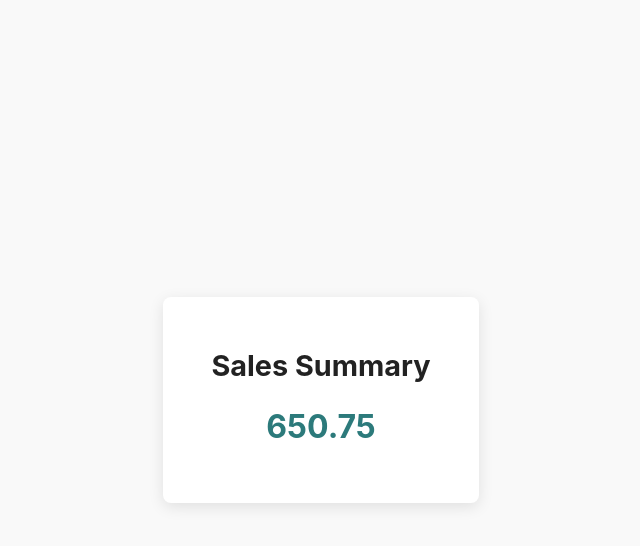
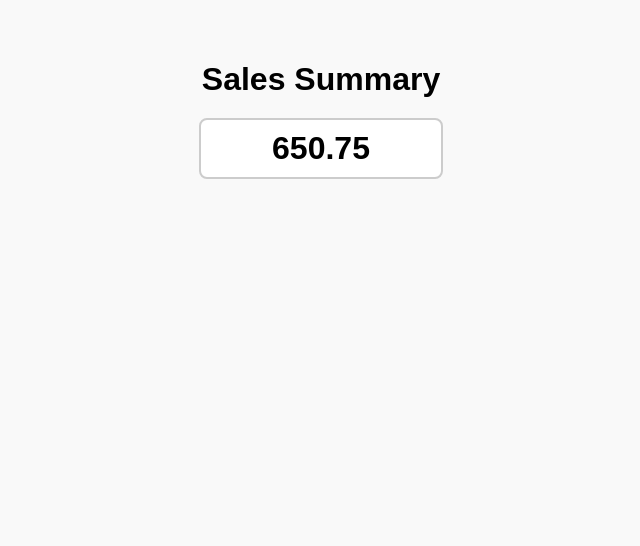
Before and after one commit to V47VANSH/sales-report-a8b3d, a plain HTML site: page index.html in a window 1280 px wide. Shown: the whole page, without its empty margins (319-959 px from the left). Drawn offline with Linux system fonts and the light colour scheme.

Commit message:
Round 1: Create a single-page site that processes an attach

```diff
--- a/index.html
+++ b/index.html
@@ -1,140 +1,89 @@
 <!DOCTYPE html>
 <html lang="en">
 <head>
-  <meta charset="UTF-8" />
-  <meta name="viewport" content="width=device-width, initial-scale=1" />
+<meta charset="UTF-8">
+<meta name="viewport" content="width=device-width, initial-scale=1.0">
 <title>Sales Summary</title>
 <style>
-    /* Reset some default styles */
-    body, html {
-      margin: 0;
-      padding: 0;
-      font-family: -apple-system, BlinkMacSystemFont, 'Segoe UI', Roboto, Oxygen,
-        Ubuntu, Cantarell, 'Open Sans', 'Helvetica Neue', sans-serif;
+  body {
+    font-family: Arial, sans-serif;
+    margin: 40px;
     background-color: #f9f9f9;
-      color: #333;
     display: flex;
-      justify-content: center;
+    flex-direction: column;
     align-items: center;
-      height: 100vh;
-    }
-
-    .container {
-      background: #fff;
-      padding: 2rem 3rem;
-      box-shadow: 0 4px 15px rgba(0,0,0,0.1);
-      border-radius: 8px;
-      max-width: 400px;
-      width: 90%;
-      text-align: center;
-    }
-
-    h1 {
-      margin-bottom: 1.5rem;
-      font-weight: 700;
-      font-size: 1.8rem;
-      color: #222;
-    }
-
-    #total-sales {
-      font-size: 2rem;
-      font-weight: 700;
-      color: #2c7a7b;
-      margin-bottom: 1.5rem;
-      min-height: 2.5rem;
-      /* to preserve space if empty initially */
-    }
-
-    /* Responsive for smaller screens */
-    @media (max-width: 400px) {
-      .container {
-        padding: 1.5rem 1.5rem;
   }
   h1 {
-        font-size: 1.5rem;
+    margin-bottom: 20px;
   }
   #total-sales {
-        font-size: 1.5rem;
-      }
+    font-size: 2em;
+    font-weight: bold;
+    padding: 10px 20px;
+    background-color: #fff;
+    border: 2px solid #ccc;
+    border-radius: 8px;
+    min-width: 200px;
+    text-align: center;
   }
 </style>
 </head>
 <body>
-  <div class="container">
 <h1>Sales Summary</h1>
 <div id="total-sales">Loading...</div>
-  </div>
-
 <script>
-    // Base64 encoded CSV content from the attachment
-    const base64CSV = "cHJvZHVjdCxzYWxlcwpBcHAyMCwxNTAuNTAKQmFuYW5hLDIwMC4yNQpDaGVycnksMzAw";
-
-    // Function to decode base64 to string
-    function base64Decode(base64) {
+// Function to decode base64 string to text
+function base64ToText(base64) {
   try {
-        // atob returns a string decoded from base64
-        return decodeURIComponent(Array.prototype.map.call(atob(base64), function(c) {
-          return '%' + ('00' + c.charCodeAt(0).toString(16)).slice(-2);
-        }).join(''));
+    return decodeURIComponent(escape(atob(base64)));
   } catch (e) {
-        // fallback if decodeURIComponent fails (shouldn't happen here)
+    // Fallback for older browsers
     return atob(base64);
   }
 }
 
-    // Parse CSV text to array of objects
+// Function to parse CSV data into an array of objects
 function parseCSV(csvText) {
   const lines = csvText.trim().split('\n');
-      if (lines.length < 2) return [];
-
   const headers = lines[0].split(',');
-      const data = [];
-
-      for(let i = 1; i < lines.length; i++) {
-        const row = lines[i].split(',');
+  const data = lines.slice(1).map(line => {
+    const values = line.split(',');
     const obj = {};
-        for(let j = 0; j < headers.length; j++) {
-          obj[headers[j]] = row[j];
-        }
-        data.push(obj);
-      }
+    headers.forEach((header, index) => {
+      obj[header.trim().toLowerCase()] = values[index].trim();
+    });
+    return obj;
+  });
   return data;
 }
 
-    // Main function to process CSV and update total sales
-    function processSalesData() {
-      try {
-        const csvText = base64Decode(base64CSV);
-        const records = parseCSV(csvText);
-
-        let total = 0;
-
-        for(const record of records) {
-          // Parse sales value as float
-          const salesVal = parseFloat(record.sales);
-          if (!isNaN(salesVal)) {
-            total += salesVal;
-          }
+// Main function to process the CSV and update total
+function processCSVData(csvBase64) {
+  const csvText = base64ToText(csvBase64);
+  const data = parseCSV(csvText);
+  // Calculate sum of 'sales' column
+  const total = data.reduce((sum, item) => {
+    const salesValue = parseFloat(item['sales']);
+    return sum + (isNaN(salesValue) ? 0 : salesValue);
+  }, 0);
+  // Update the DOM element with the total formatted to 2 decimal places
+  const totalFormatted = total.toFixed(2);
+  document.getElementById('total-sales').textContent = totalFormatted;
 }
 
-        // Format total to exactly 2 decimal places
-        const totalFormatted = total.toFixed(2);
+// The provided CSV data URI
+const salesCsvDataUri = "data:text/csv;base64,cHJvZHVjdCxzYWxlcwpBcHAyMCwxNTAuNTAKQmFuYW5hLDIwMC4yNQpDaGVycnksMzAw";
 
-        // Update the #total-sales element with exact text content
-        const totalSalesEl = document.getElementById('total-sales');
-        totalSalesEl.textContent = totalFormatted;
-      } catch (err) {
-        // In case of error, display a meaningful message
-        const totalSalesEl = document.getElementById('total-sales');
-        totalSalesEl.textContent = 'Error processing data';
-        console.error('Error processing sales data:', err);
+// Extract base64 content from the data URI
+const csvDataUriPattern = /^data:text\/csv;base64,(.+)$/;
+const match = salesCsvDataUri.match(csvDataUriPattern);
+if (match && match[1]) {
+  const csvBase64 = match[1];
+  // Process the CSV data
+  processCSVData(csvBase64);
+} else {
+  document.getElementById('total-sales').textContent = 'Error loading data';
 }
-    }
-
-    // Run on page load
-    window.addEventListener('DOMContentLoaded', () => {
-      processSalesData();
-    });
 </script>
 </body>
 </html>
```
Lines whose indentation alone changed are shown as unchanged.
